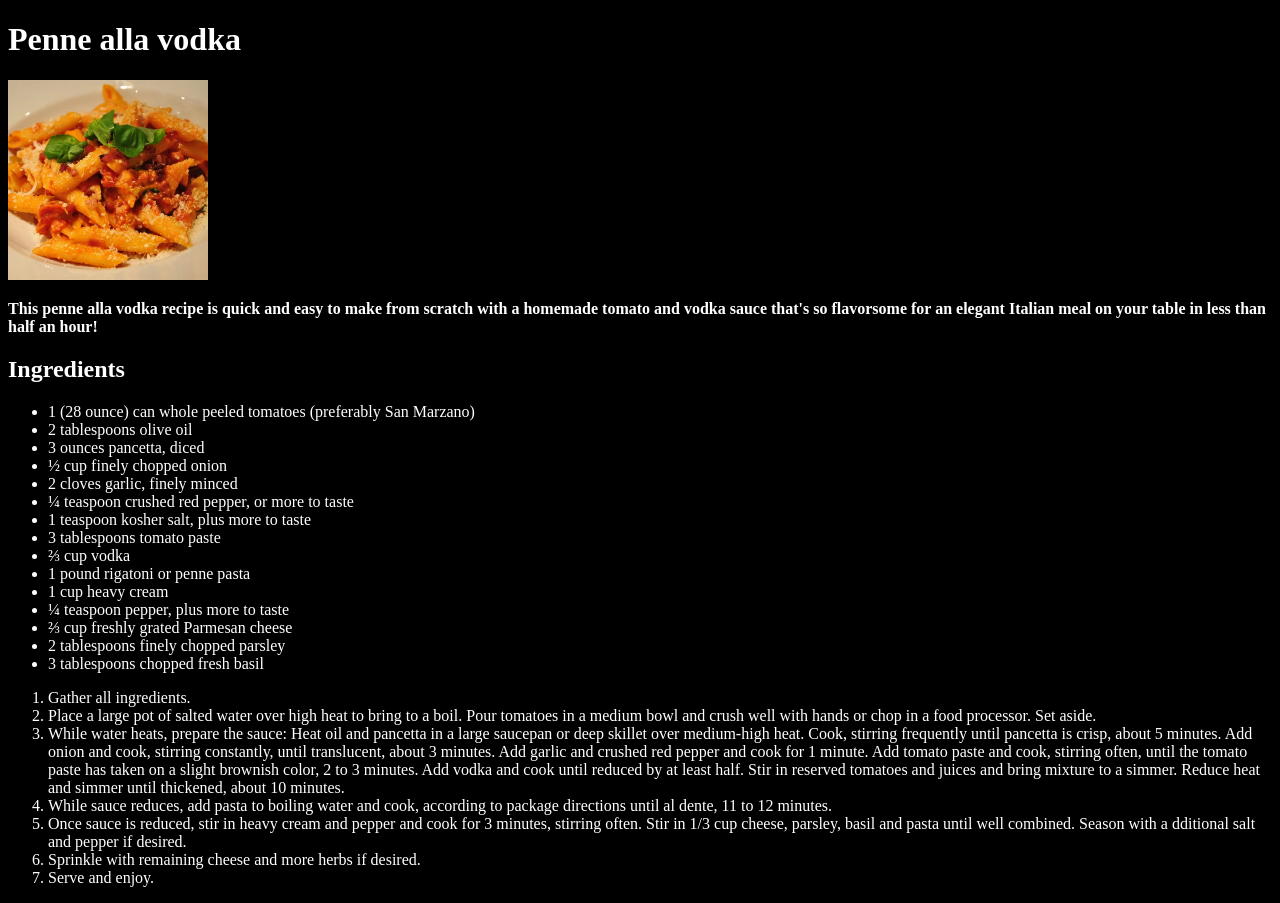
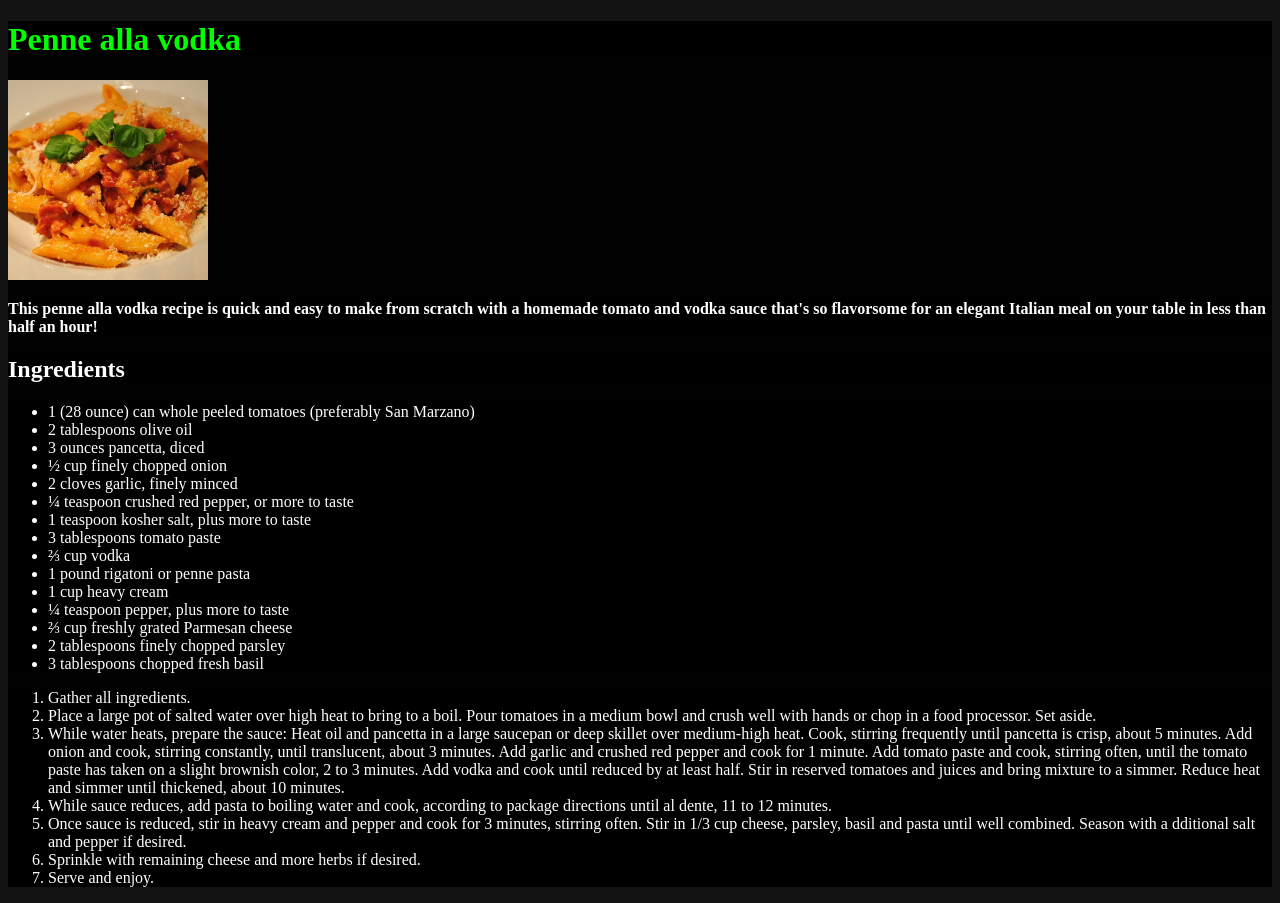
Before and after one commit to moises0142/odin-recipes, a plain HTML site: page recipes/penne-vodka.html in a window 1280 px wide. Drawn offline with Linux system fonts and the light colour scheme.

Commit message:
added color to the tittles through style.css

```diff
--- a/recipes/penne-vodka.html
+++ b/recipes/penne-vodka.html
@@ -3,7 +3,7 @@
 <head>
     <meta charset="UTF-8">
     <link rel="stylesheet" href="../style.css">
-    <h1>Penne alla vodka</h1>
+    <h1 class="head">Penne alla vodka</h1>
 </head>
 <img src="../images/pasta.png" height="200"width="200">
 <body>
--- a/style.css
+++ b/style.css
@@ -3,6 +3,9 @@ p{
 }
 *{
     font-family:'Times New Roman', Times, serif;
-    background-color:black;
+    background-color:rgba(0, 0, 0, 0.924);
     color: white;
 }
+.head{
+    color: rgb(0,255,0)
+}
```
Also changed, not shown: index.html (+2 -2 lines), recipes/mashed-potatoes.html (+1 -1 lines), recipes/steak.html (+1 -1 lines).
